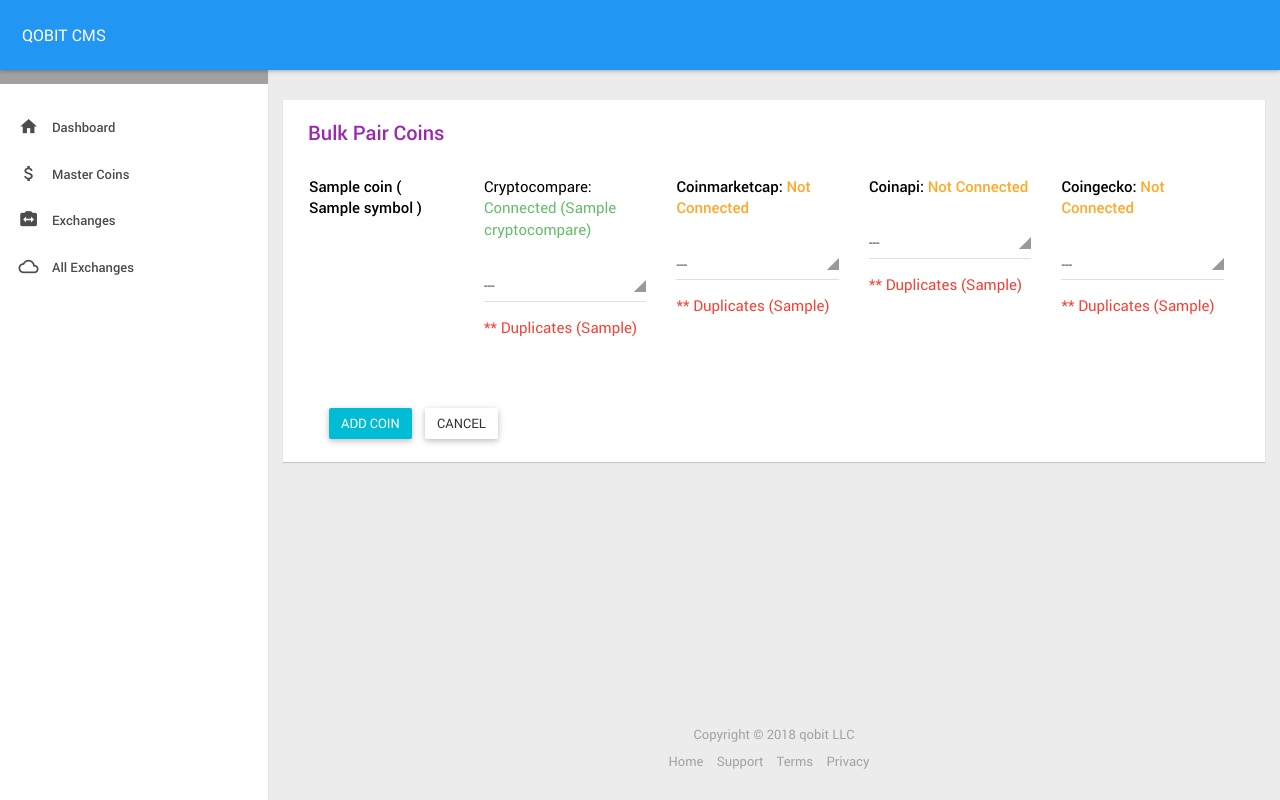
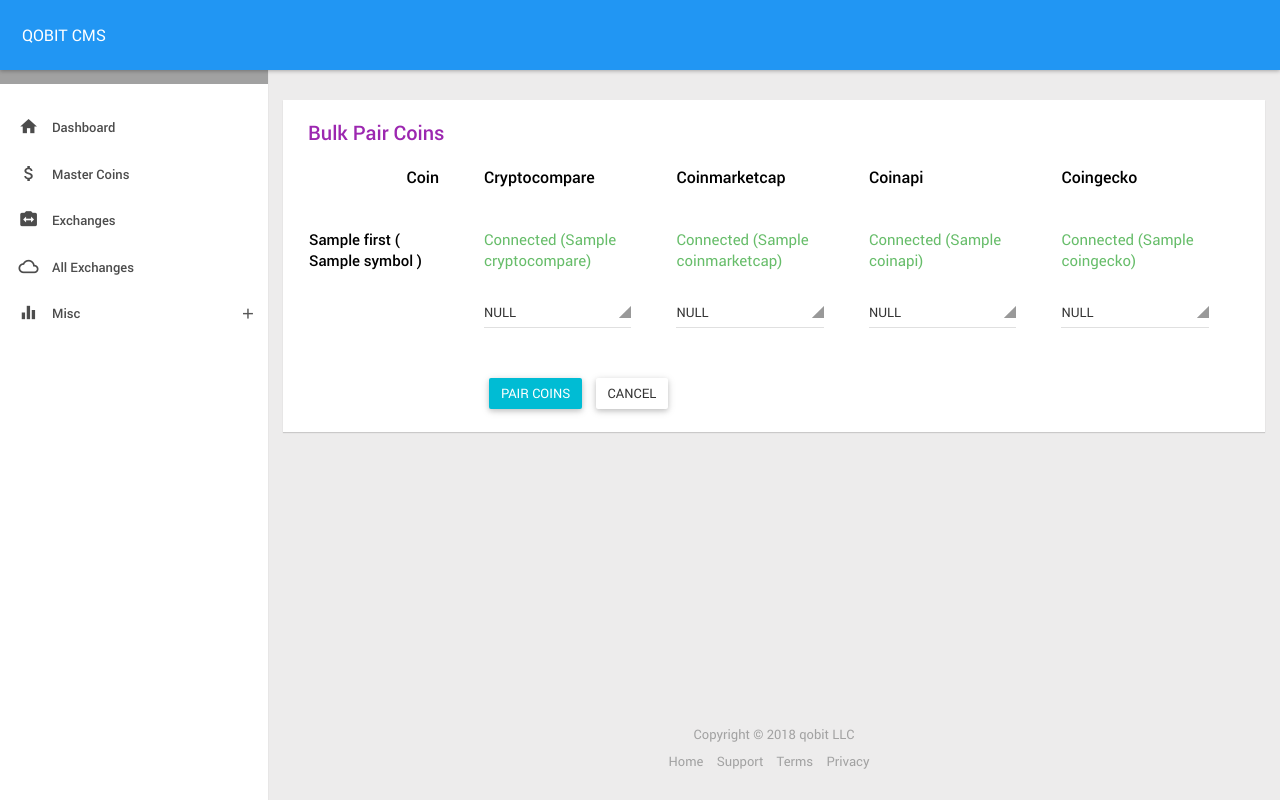
Before and after one commit to bytes-lab/cryptocurrency-cms, a Django app: template templates/bulk_pair_coin.html in a window 1280 px wide. Run offline with Django 3.2, Linux system fonts and the light colour scheme; the template is opened without the code that fills it: most values are stand-ins (such as "Sample title", 1, 10 or a date in 2020); some libraries are stand-ins or nearby versions.

Commit message:
revise template, menu

```diff
--- a/general/models.py
+++ b/general/models.py
@@ -30,8 +30,9 @@ class Culture(models.Model):
 class MasterCoin(models.Model):
     symbol = models.CharField(max_length=255)
     original_symbol = models.CharField(max_length=255)
-    coinmarketcap = models.IntegerField(null=True, blank=True)  # (rank in cmc) flag for supporting, assume symbols are same
-    cryptocompare = models.IntegerField(null=True, blank=True)  # (symbol id)
+    coinmarketcap = models.IntegerField(null=True, blank=True)
+    cryptocompare = models.IntegerField(null=True, blank=True)
+    coingecko = models.IntegerField(null=True, blank=True)
     cryptocompare_name = models.CharField(max_length=255, null=True, blank=True)
     coinapi = models.IntegerField(null=True, blank=True)        #
     supported_exchanges = models.CharField(max_length=255, null=True, blank=True)
--- a/templates/base.html
+++ b/templates/base.html
@@ -90,15 +90,14 @@
                     {% if not request.user %}
                     <li><a href="/accounts"><i class="zmdi zmdi-receipt"></i> Accounts</a></li>
                     {% endif %}
-<!--                     <li class="sub-menu">
-                        <a href=""><i class="zmdi zmdi-equalizer"></i> Data Providers</a>
-
+                    <li><a href="/exchanges"><i class="zmdi zmdi-cloud-outline"></i> All Exchanges</a></li>
+                    <li class="sub-menu">
+                        <a href=""><i class="zmdi zmdi-equalizer"></i> Misc</a>
                         <ul>
-                            <li><a href="/coins">All Coins</a></li>
-                            <li><a href="/exchanges">All Exchanges</a></li>
+                            <li><a href="/bulk_pair_coin">Bulk Pair Coins</a></li>
+                            <!-- <li><a href="/exchanges">All Exchanges</a></li> -->
                         </ul>
                     </li>
- -->                    <li><a href="/exchanges"><i class="zmdi zmdi-cloud-outline"></i> All Exchanges</a></li>
                 </ul>
             </aside>
 
--- a/templates/bulk_pair_coin.html
+++ b/templates/bulk_pair_coin.html
@@ -15,131 +15,116 @@
             <div class="card-body card-padding">
                 <form action="" method="POST">
                     {% csrf_token %}
+                    <div class="row">
+                        <div class="col-md-2">
+                            <p class="f-500 m-b-15 c-black f-16 pull-right">Coin</p>
+                        </div>
+                        <div class="col-md-10">
+                            <div class="col-sm-3 m-b-15">
+                                <p class="f-500 m-b-15 c-black f-16">Cryptocompare</p>
+                            </div>
+                            <div class="col-sm-3 m-b-15">
+                                <p class="f-500 m-b-15 c-black f-16">Coinmarketcap</p>
+                            </div>
+                            <div class="col-sm-3 m-b-15">
+                                <p class="f-500 m-b-15 c-black f-16">Coinapi</p>
+                            </div>
+                            <div class="col-sm-3 m-b-15">
+                                <p class="f-500 m-b-15 c-black f-16">Coingecko</p>
+                            </div>
+                        </div>
+                    </div>
                     {% for coin in coins %}
                     <div class="row">
                         <div class="col-md-2 p-t-10">
                             <p class="f-500 m-b-15 c-black f-15 pull-right">
-                            {{ coin.cryptocompare_name }} ( {{ coin.symbol }} )
+                            {{ coin.coinlocale_set.first.name }} ( {{ coin.symbol }} )
                             </p>
                         </div>
                         <div class="col-md-10 p-t-10">
                             <div class="col-sm-3 m-b-15">
-                                <p class="f-400 m-b-15 c-black f-15">Cryptocompare:
-                                    {% if coin.cryptocompare %}
+                                <p class="f-400 m-b-15 c-black f-15">
+                                    {% if coin.cryptocompare != None %}
                                         <span class="text-success">Connected ({{coin.cryptocompare}})</span>
                                     {% else %}
                                         <span class="text-warning">Not Connected</span>
                                     {% endif %}
                                 </p>
 
-                                <select class="selectpicker m-t-15" data-live-search="true" name="cc_coin">
-                                <option value="">---</option>
+                                <select class="selectpicker m-t-10 p-r-15" data-live-search="true" name="cc_coin" data-size="10">
+                                <option value="">NULL</option>
+                                <option value="0" {% if coin.cryptocompare == 0%} selected {% endif %} >---</option>
                                 {% for ii in cc_coins %}
                                     <option {% if ii.id == coin.cryptocompare or ii.symbol == coin.symbol %} selected {% endif %} value="{{ ii.id }}">
                                         {{ ii.coinname }} ( {{ ii.symbol }} )
                                     </option>
                                 {% endfor %}
                                 </select>
-                                <p class="m-t-15">
-                                    {% if ccd_coins %}
-                                    <span class="c-red f-15">** Duplicates ({{ ccd_coins }})</span>
-                                    {% endif %}
-                                </p>
                             </div>
                             <div class="col-sm-3 m-b-15">
-                                <p class="f-500 m-b-15 c-black f-15">Coinmarketcap:
-                                    {% if coin.is_master and coin.coinmarketcap %}
+                                <p class="f-400 m-b-15 c-black f-15">
+                                    {% if coin.coinmarketcap != None %}
                                         <span class="text-success">Connected ({{coin.coinmarketcap}})</span>
                                     {% else %}
                                         <span class="text-warning">Not Connected</span>
                                     {% endif %}
                                 </p>
 
-                                <select class="selectpicker m-t-15" data-live-search="true" name="cmc_coin">
-                                <option value="">---</option>
+                                <select class="selectpicker m-t-10 p-r-15" data-live-search="true" name="cmc_coin" data-size="10">
+                                <option value="">NULL</option>
+                                <option value="0" {% if coin.coinmarketcap == 0%} selected {% endif %} >---</option>
                                 {% for ii in cmc_coins %}
-                                    {% if coin.is_master and coin.coinmarketcap %}
-                                        <option {% if ii.id == coin.coinmarketcap %} selected {% endif %} value="{{ ii.id }}">
-                                            {{ ii.token }} ( {{ ii.symbol }} )
-                                        </option>
-                                    {% else %}
-                                    <option {% if ii.symbol == coin or ii.symbol == coin.symbol %} selected {% endif %} value="{{ ii.id }}">
+                                    <option {% if ii.id == coin.coinmarketcap or ii.symbol == coin.symbol %} selected {% endif %} value="{{ ii.id }}">
                                         {{ ii.token }} ( {{ ii.symbol }} )
                                     </option>
-                                    {% endif %}
                                 {% endfor %}
                                 </select>
-                                <p class="m-t-15">
-                                    {% if cmcd_coins %}
-                                    <span class="c-red f-15">** Duplicates ({{ cmcd_coins }})</span>
-                                    {% endif %}
-                                </p>
                             </div>
                             <div class="col-sm-3 m-b-15">
-                                <p class="f-500 m-b-15 c-black f-15">Coinapi:
-                                    {% if coin.is_master and coin.coinapi %}
+                                <p class="f-400 m-b-15 c-black f-15">
+                                    {% if coin.coinapi != None %}
                                         <span class="text-success">Connected ({{coin.coinapi}})</span>
                                     {% else %}
                                         <span class="text-warning">Not Connected</span>
                                     {% endif %}
                                 </p>
 
-                                <select class="selectpicker m-t-15" data-live-search="true" name="cp_coin">
-                                <option value="">---</option>
+                                <select class="selectpicker m-t-10 p-r-15" data-live-search="true" name="cp_coin" data-size="10">
+                                <option value="">NULL</option>
+                                <option value="0" {% if coin.coinapi == 0%} selected {% endif %} >---</option>
                                 {% for ii in cp_coins %}
-                                    {% if coin.is_master and coin.coinapi %}
-                                        <option {% if ii.id == coin.coinapi %} selected {% endif %} value="{{ ii.id }}">
-                                            {{ ii.name }} ( {{ ii.symbol }} )
-                                        </option>
-                                    {% else %}
-                                    <option {% if ii.symbol == coin or ii.symbol == coin.symbol %} selected {% endif %} value="{{ ii.id }}">
+                                    <option {% if ii.id == coin.coinapi or ii.symbol == coin.symbol %} selected {% endif %} value="{{ ii.id }}">
                                         {{ ii.name }} ( {{ ii.symbol }} )
                                     </option>
-                                    {% endif %}
                                 {% endfor %}
                                 </select>
-                                <p class="m-t-15">
-                                    {% if cpd_coins %}
-                                    <span class="c-red f-15">** Duplicates ({{ cpd_coins }})</span>
-                                    {% endif %}
-                                </p>
                             </div>
                             <div class="col-sm-3 m-b-15">
-                                <p class="f-500 m-b-15 c-black f-15">Coingecko:
-                                    {% if coin.is_master and coin.coinapi %}
-                                        <span class="text-success">Connected ({{coin.coinapi}})</span>
+                                <p class="f-400 m-b-15 c-black f-15">
+                                    {% if coin.coingecko != None %}
+                                        <span class="text-success">Connected ({{coin.coingecko}})</span>
                                     {% else %}
                                         <span class="text-warning">Not Connected</span>
                                     {% endif %}
                                 </p>
 
-                                <select class="selectpicker m-t-15" data-live-search="true" name="cp_coin">
-                                <option value="">---</option>
-                                {% for ii in cp_coins %}
-                                    {% if coin.is_master and coin.coinapi %}
-                                        <option {% if ii.id == coin.coinapi %} selected {% endif %} value="{{ ii.id }}">
-                                            {{ ii.name }} ( {{ ii.symbol }} )
-                                        </option>
-                                    {% else %}
-                                    <option {% if ii.symbol == coin or ii.symbol == coin.symbol %} selected {% endif %} value="{{ ii.id }}">
+                                <select class="selectpicker m-t-10 p-r-15" data-live-search="true" name="cp_coin" data-size="10">
+                                <option value="">NULL</option>
+                                <option value="0" {% if coin.coingecko == 0%} selected {% endif %} >---</option>
+                                {% for ii in cg_coins %}
+                                    <option {% if ii.id == coin.coingecko or ii.symbol == coin.symbol %} selected {% endif %} value="{{ ii.id }}">
                                         {{ ii.name }} ( {{ ii.symbol }} )
                                     </option>
-                                    {% endif %}
                                 {% endfor %}
                                 </select>
-                                <p class="m-t-15">
-                                    {% if cpd_coins %}
-                                    <span class="c-red f-15">** Duplicates ({{ cpd_coins }})</span>
-                                    {% endif %}
-                                </p>
                             </div>
                             <div class="clearfix"></div>
                         </div>
                     </div>
                     {% endfor %}
                     <div class="row">
-                        <div class="col-md-6 p-l-25 p-t-25 m-t-10">
-                            <button class="btn btn-info waves-effect m-l-10">Add Coin</button>
+                        <div class="col-md-4 col-md-offset-2 p-l-25 p-t-25 m-t-10">
+                            <button class="btn btn-info waves-effect m-l-10">Pair Coins</button>
                             <a class="btn btn-default waves-effect m-l-10" href="#" onclick="javascript: window.history.back();">Cancel</a>
                         </div>
                     </div>
```
Also changed, not shown: general/admin.py (+30 -11 lines).
